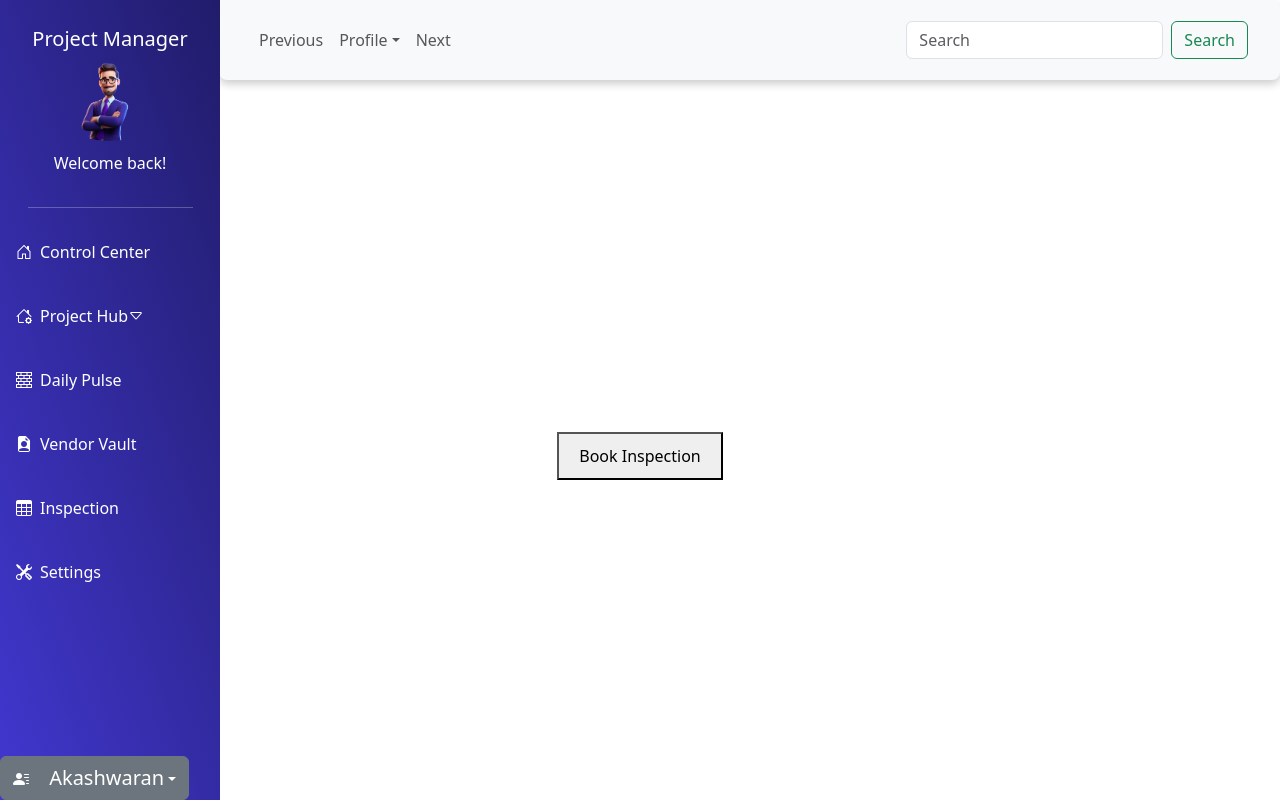
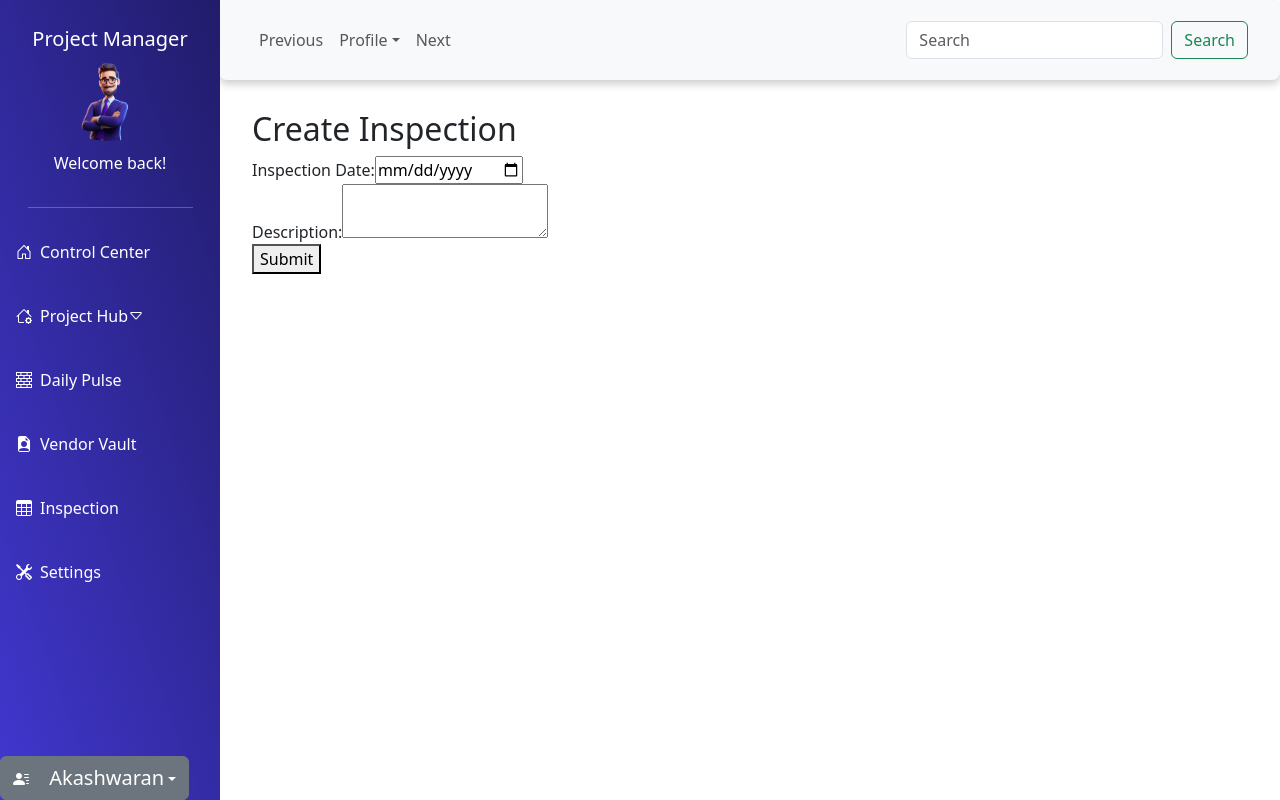
Before and after one commit to HariniVJ/A-Arch-Build-Project, a React (Create React App) app in the folder frontend/frontend/: page /project-manager in a window 1280 px wide. Both pictures are taken after a click on the link "Inspection". Built offline with nearby package versions, Linux system fonts and the light colour scheme.

Commit message:
connected to inspection form to pro man dashboard

```diff
--- a/frontend/frontend/src/components/dashboards/ProjectManagerDashboard.js
+++ b/frontend/frontend/src/components/dashboards/ProjectManagerDashboard.js
@@ -2,21 +2,13 @@ import React, { useState } from 'react';
 import Sidebar from '../sidebar';
 import CreateInspectionForm from '../Cinspectionsschedule/createinspectionform';
 
-
 function ProjectManagerDashboard() {
     // State to track the active section in the sidebar
     const [activeSection, setActiveSection] = useState('');
-    const [showForm, setShowForm] = useState(false);
 
     // Function to handle section change
     const handleSectionChange = (section) => {
         setActiveSection(section);
-        setShowForm(false); // Hide the form when section changes
-    };
-
-    // Function to handle button click to show the form
-    const handleButtonClick = () => {
-        setShowForm(true);
     };
 
     return (
@@ -27,16 +19,13 @@ function ProjectManagerDashboard() {
                 onSectionChange={handleSectionChange}
             />
 
-            <div style={{ display: 'flex', justifyContent: 'center', alignItems: 'center', height: '80vh' }}>
-                {/* Conditionally render the button when the Inspections section is active */}
+            <div style={{ paddingLeft: '220px', marginTop : '10px' }}>
+                {/* Conditionally render the form when the Inspections section is active */}
                 {activeSection === 'Inspection' && (
-                    <button onClick={handleButtonClick} style={{ padding: '10px 20px', fontSize: '16px' }}>
-                        Book Inspection
-                    </button>
+                    <div style={{ padding: '20px' }}>
+                        <CreateInspectionForm />
+                    </div>
                 )}
-
-                {/* Conditionally render the form when the button is clicked */}
-                {showForm && <CreateInspectionForm />}
             </div>
         </div>
     );
--- a/frontend/frontend/src/components/sidebar.js
+++ b/frontend/frontend/src/components/sidebar.js
@@ -57,7 +57,7 @@ function Sidebar({ role, userName, onSectionChange }) {
     const items = menuItems[role] || [];
 
     return (
-        <div style={{ paddingLeft: '220px', paddingTop: '56px' }}>
+
             <div className='d-flex flex-column justify-content-between min-vh-100' style={sidebarStyle}>
                 <div className='d-flex flex-column align-items-center pt-4'>
                     {/* Role Name */}
@@ -138,7 +138,7 @@ function Sidebar({ role, userName, onSectionChange }) {
                     </ul>
                 </div>
             </div>
-        </div>
+
     );
 }
 
```
Also changed, not shown: frontend/frontend/src/components/sidebar.css (line endings or trailing spaces).
